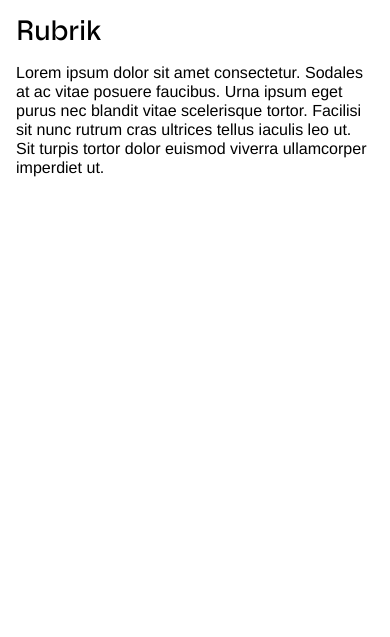
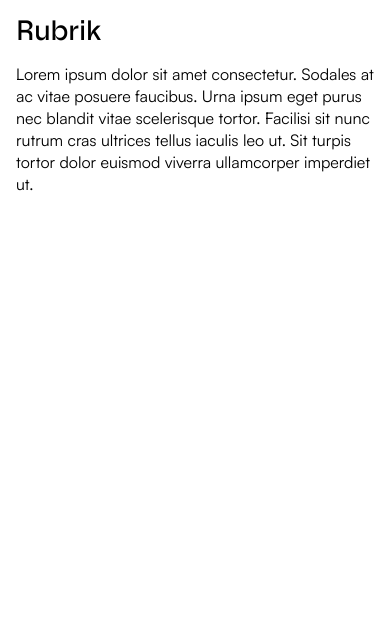
Before and after one commit to martinacaspersson/portfolio, a plain HTML site: page index.html in a window 390 px wide. Shown: the part 207-844 px from the top of the page. Drawn offline with Linux system fonts and the light colour scheme; a web font is replaced by a local one.

Commit message:
Byt till lokala Satoshi Variable-filer med kursiv variant
- Satoshi Variable och Variable Italic (woff2) laddas från assets/fonts i stället för Fontshare
- Close i mobilmenyn visas i kursiv igen, som i Figma
- Originalpaketet Satoshi_Complete ignoreras av git

Co-Authored-By: Claude Opus 5.5 <noreply@anthropic.com>
Claude-Session: https://claude.ai/code/session_01YB5i2smSMD5WPwACBREz5g

```diff
--- a/css/style.css
+++ b/css/style.css
@@ -6,7 +6,23 @@
    ========================================================================== */
 
 /* ---------- Typsnitt ---------- */
-/* Satoshi laddas från Fontshare i index.html */
+/* Satoshi (variabel, vikt 300–900) – egna filer, licens i assets/fonts/satoshi-license.txt */
+@font-face {
+  font-family: "Satoshi";
+  src: url("../assets/fonts/satoshi-variable.woff2") format("woff2");
+  font-weight: 300 900;
+  font-style: normal;
+  font-display: swap;
+}
+
+@font-face {
+  font-family: "Satoshi";
+  src: url("../assets/fonts/satoshi-variable-italic.woff2") format("woff2");
+  font-weight: 300 900;
+  font-style: italic;
+  font-display: swap;
+}
+
 @font-face {
   font-family: "Safiro";
   src: url("../assets/fonts/safiro-medium-webfont.woff2") format("woff2");
@@ -162,7 +178,7 @@ h3 {
 
 /* ---------- Navigation ---------- */
 /* Mobil (Figma: Navigation / Mobile): namn + Menu, linje under.
-   Öppen meny: Close, länkarna i Link L (40px) med 64px avstånd. */
+   Öppen meny: Close i kursiv, länkarna i Link L (40px) med 64px avstånd. */
 .site-header {
   display: flex;
   flex-direction: column;
@@ -194,6 +210,10 @@ h3 {
   gap: 8px;
   margin-top: 64px;
   font-size: var(--text-link-lg);
+}
+
+.site-header__toggle[aria-expanded="true"] {
+  font-style: italic;
 }
 
 /* Med JS är menyn stängd tills man trycker på Menu */
--- a/index.html
+++ b/index.html
@@ -6,8 +6,7 @@
   <title>Martina Caspersson – Digital designer</title>
   <meta name="description" content="Portfolio of Martina Caspersson, digital designer based in Gothenburg.">
 
-  <link rel="preconnect" href="https://api.fontshare.com" crossorigin>
-  <link rel="stylesheet" href="https://api.fontshare.com/v2/css?f[]=satoshi@400&display=swap">
+  <link rel="preload" href="assets/fonts/satoshi-variable.woff2" as="font" type="font/woff2" crossorigin>
   <link rel="preload" href="assets/fonts/safiro-medium-webfont.woff2" as="font" type="font/woff2" crossorigin>
   <link rel="stylesheet" href="css/style.css">
 
```
Also changed, not shown: assets/fonts/satoshi-license.txt (added), assets/fonts/satoshi-variable-italic.woff2 (added), assets/fonts/satoshi-variable.woff2 (added), 2 other files.
